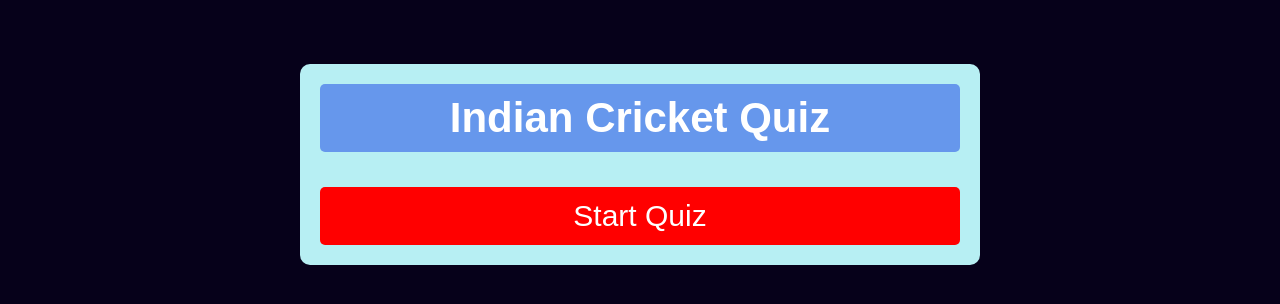
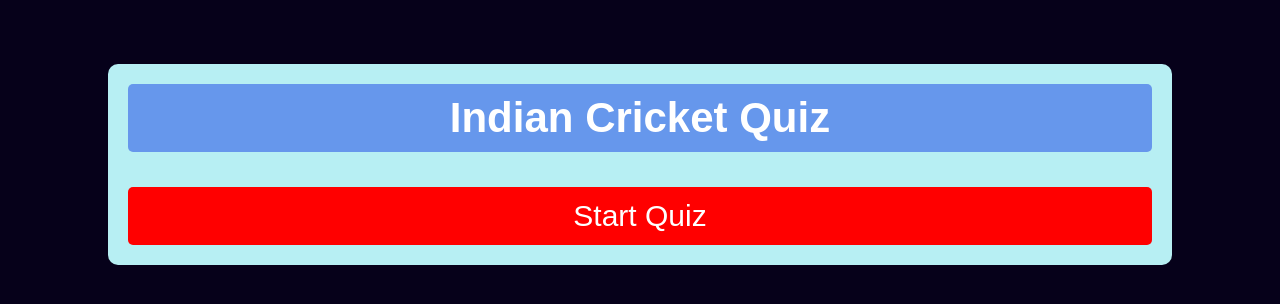
Before and after one commit to eklavya11/cricket-quiz-app, a plain HTML site: page index.html in a window 1280 px wide. Drawn offline with Linux system fonts and the light colour scheme.

Commit message:
Update styles.css

```diff
--- a/styles.css
+++ b/styles.css
@@ -16,8 +16,8 @@ body {
     text-align: center;
     padding: 20px;
     /* max-width: 700px; */
-    width: 50%;
-    height: 70%;
+     width: 80%;
+    height: 200%;
     margin-top: 5%;
     margin-bottom: 5%;
 
```
